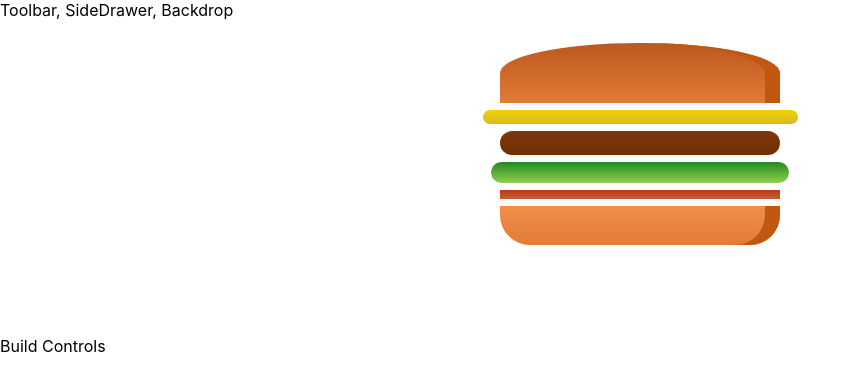
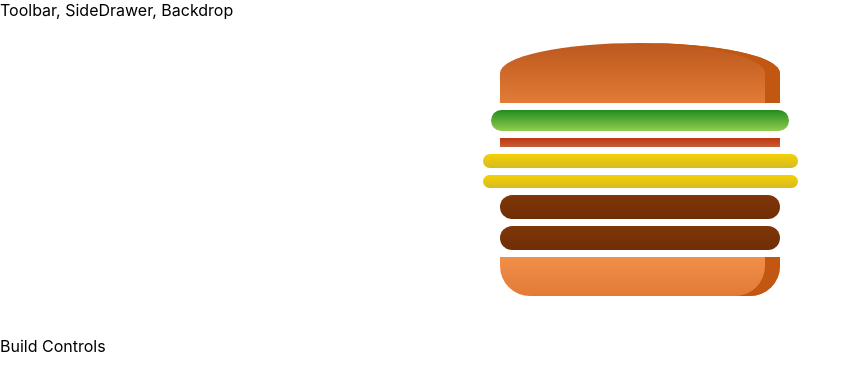
Before and after one commit to Gadai007/BURGER-APP, a React (Create React App) app: page / in a window 1280 px wide. Shown: the top 390 px of the page, without its empty margins (0-860 px from the left). Built offline with nearby package versions, Linux system fonts and the light colour scheme.

Commit message:
outputting burger ingredients dynamically

```diff
--- a/src/components/Burger/Burger.js
+++ b/src/components/Burger/Burger.js
@@ -3,13 +3,15 @@
 import classes from './burger.module.css'
 
 const burger = (props) => {
+    const transformIngredient = Object.keys(props.ingredients).map(igKeys => {
+        return [...Array(props.ingredients[igKeys])].map((_, i) => {
+            return <BurgerIngredient key={igKeys + i} type={igKeys} />
+        })
+    })
     return (
         <div className={classes.Burger}>
             <BurgerIngredient type='bread-top'/>
-            <BurgerIngredient type='cheese'/>
-            <BurgerIngredient type='meat'/>
-            <BurgerIngredient type='salad'/>
-            <BurgerIngredient type='bacon'/>
+            {transformIngredient}
             <BurgerIngredient type='bread-bottom'/>
         </div>
     )
--- a/src/containers/BurgerBuilder/BurgerBuider.js
+++ b/src/containers/BurgerBuilder/BurgerBuider.js
@@ -3,10 +3,20 @@
 import Burger from '../../components/Burger/Burger'
 
 class BurgerBuilder extends Component {
+
+    state = {
+        ingredients : {
+            salad: 1,
+            bacon: 1,
+            cheese: 2,
+            meat: 2
+        }
+    }
+
     render(){
         return(
             <Aux>
-                <Burger/>
+                <Burger ingredients={this.state.ingredients}/>
                 <div>Build Controls</div>
             </Aux>
         )
```
